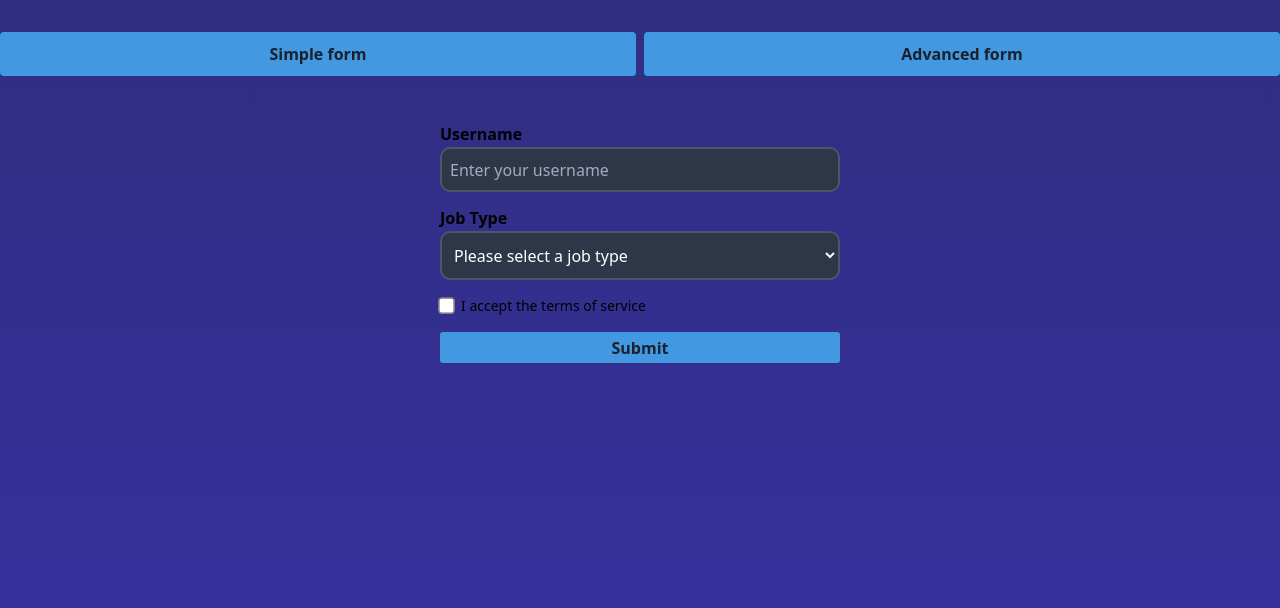
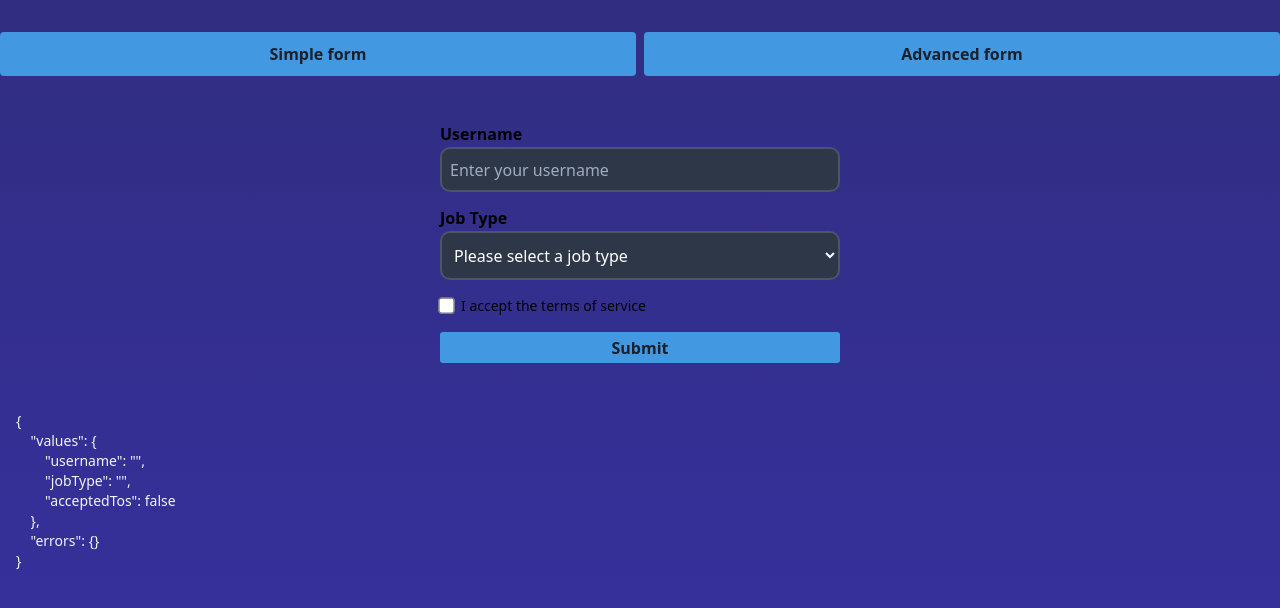
Before and after one commit to maxzz/forms-formik, a React (Vite) app: page / in a window 1280 px wide. Both pictures are taken after a click on the button "Advanced form". Shown: the top 608 px of the page. Built offline with nearby package versions, Linux system fonts and the light colour scheme.

Commit message:
WIP. formik. Form2. add values and errors display

```diff
--- a/src/components/Form2/index.tsx
+++ b/src/components/Form2/index.tsx
@@ -27,7 +27,7 @@ export function Form2() {
             validationSchema={advancedSchema}
             onSubmit={onSubmit}
         >
-            {({ isSubmitting }) => (
+            {({ values, errors, isSubmitting }) => (<>
                 <Form>
 
                     <CustomInput
@@ -55,11 +55,16 @@ export function Form2() {
                         name="acceptedTos"
                     />
 
-                    <button disabled={isSubmitting} type="submit">
+                    <button disabled={isSubmitting} type="submit" className="tm-button-submit">
                         Submit
                     </button>
+
                 </Form>
-            )}
+
+                <div className="mt-12 px-4 text-slate-100 whitespace-pre">
+                    {JSON.stringify({ values, errors }, null, 4)}
+                </div>
+            </>)}
         </Formik>
     );
 }
--- a/src/schemas/index.ts
+++ b/src/schemas/index.ts
@@ -1,7 +1,6 @@
 import * as yup from "yup";
 
-const passwordRules = /^(?=.*\d)(?=.*[a-z])(?=.*[A-Z]).{5,}$/;
-// min 5 characters, 1 upper case letter, 1 lower case letter, 1 numeric digit.
+const passwordRules = /^(?=.*\d)(?=.*[a-z])(?=.*[A-Z]).{5,}$/; // min 5 characters, 1 upper case letter, 1 lower case letter, 1 numeric digit.
 
 export const basicSchema = yup.object().shape({
     email: yup.string().email("Please enter a valid email").required("Required"),
```
